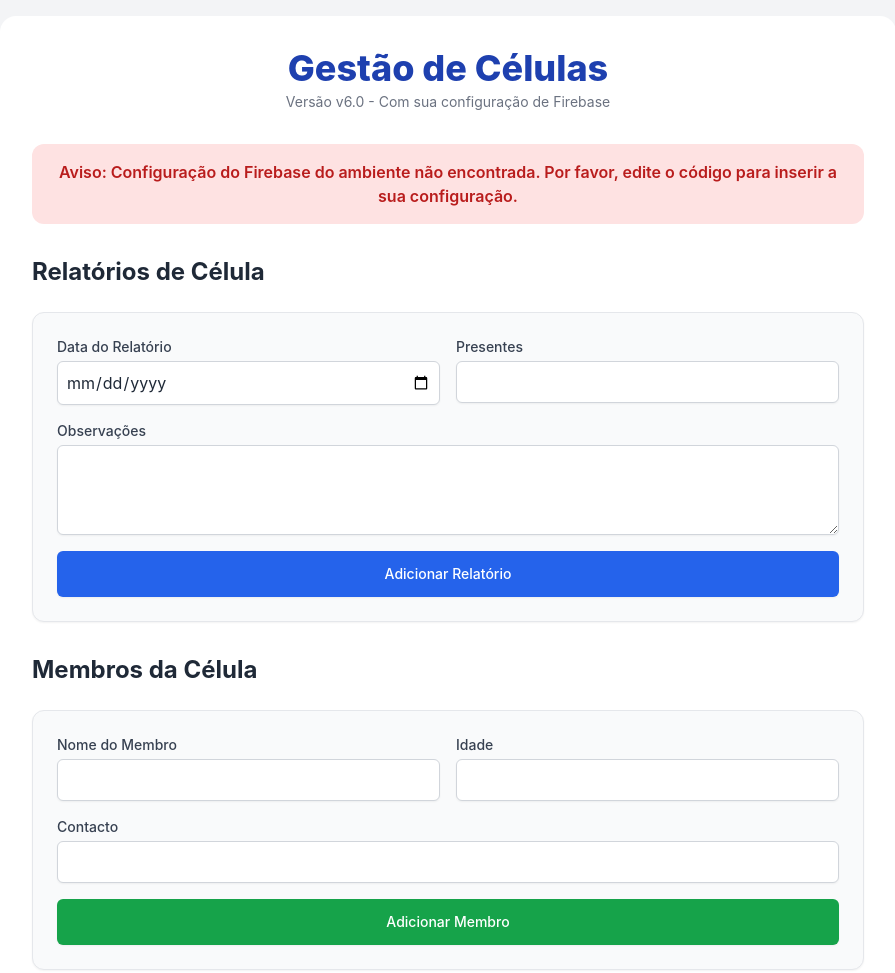
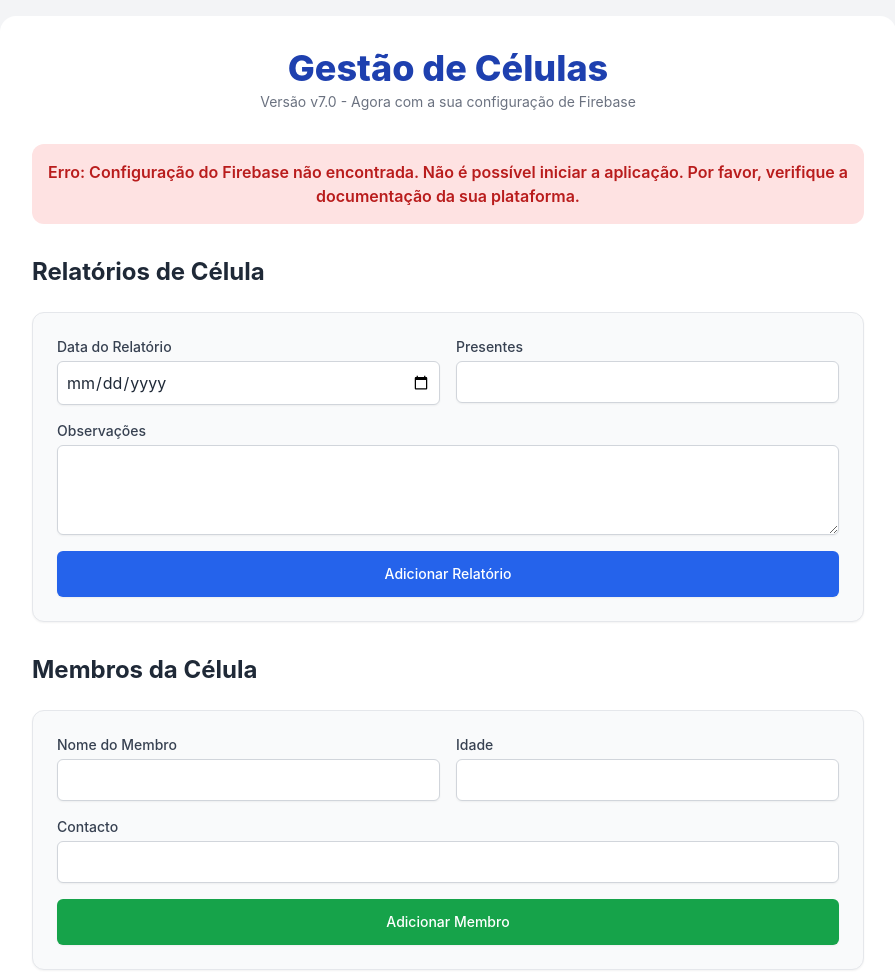
Before and after one commit to uelitonsousa-sudo/apex, a plain HTML site: page index.html in a window 1280 px wide. Shown: the top 973 px of the page, without its empty margins (192-1087 px from the left). Drawn offline with nearby package versions, Linux system fonts and the light colour scheme; no server answers.

Commit message:
retirada apiKey

```diff
--- a/index.html
+++ b/index.html
@@ -22,7 +22,7 @@
                 Gestão de Células
             </h1>
             <p class="text-sm text-gray-500 mt-1">
-                Versão v6.0 - Com sua configuração de Firebase
+                Versão v7.0 - Agora com a sua configuração de Firebase
             </p>
         </header>
 
@@ -104,10 +104,8 @@
         import { getAuth, signInWithCustomToken, signInAnonymously, onAuthStateChanged } from "https://www.gstatic.com/firebasejs/11.6.1/firebase-auth.js";
         import { getFirestore, doc, addDoc, onSnapshot, collection, query, orderBy, serverTimestamp, where, deleteDoc } from "https://www.gstatic.com/firebasejs/11.6.1/firebase-firestore.js";
 
-        // Variáveis globais fornecidas pelo ambiente do Canvas
-        // __firebase_config: A sua configuração do Firebase (JSON)
-        // __app_id: O ID da aplicação no Canvas
-        // __initial_auth_token: Token de autenticação inicial para o Firebase
+        // Variáveis globais fornecidas pelo ambiente do Canvas.
+        // O valor de __firebase_config é injetado de forma segura no ambiente.
         const appId = typeof __app_id !== 'undefined' ? __app_id : 'default-app-id';
         const firebaseConfigRaw = typeof __firebase_config !== 'undefined' ? __firebase_config : null;
         const initialAuthToken = typeof __initial_auth_token !== 'undefined' ? __initial_auth_token : null;
@@ -135,27 +133,12 @@
         async function initializeFirebase() {
             showStatus('A carregar...');
             try {
-                let firebaseConfig;
+                if (!firebaseConfigRaw) {
+                    showStatus("Erro: Configuração do Firebase não encontrada. Não é possível iniciar a aplicação. Por favor, verifique a documentação da sua plataforma.", true);
+                    return;
+                }
 
-                // Tenta usar a configuração do ambiente, se disponível
-                if (firebaseConfigRaw) {
-                    firebaseConfig = JSON.parse(firebaseConfigRaw);
-                } else {
-                    // Configuração de fallback.
-                    // ATENÇÃO: SUBSTITUA os valores abaixo pela SUA configuração REAL do projeto Firebase.
-                    // A chave de API do Firebase para aplicações web NÃO é um segredo.
-                    // É seguro incluí-la no código do lado do cliente.
-                    // A segurança dos dados é garantida pelas Regras de Segurança do Firestore.
-                    firebaseConfig = {
-                        apiKey: "AIzaSyD4kYi7PAof_xVlX1k3LveG7EivwWL5gQU",
-                        authDomain: "gestao-celulas.firebaseapp.com",
-                        projectId: "gestao-celulas",
-                        storageBucket: "gestao-celulas.firebasestorage.app",
-                        messagingSenderId: "757537601375",
-                        appId: "1:757537601375:web:8ce78b40552a1ce5a8e8ea"
-                    };
-                    showStatus("Aviso: Configuração do Firebase do ambiente não encontrada. Por favor, edite o código para inserir a sua configuração.", true);
-                }
+                const firebaseConfig = JSON.parse(firebaseConfigRaw);
 
                 // **NOVA ADIÇÃO:** Regista a configuração no console para depuração
                 console.log("A tentar inicializar com a seguinte configuração do Firebase:", firebaseConfig);
```
